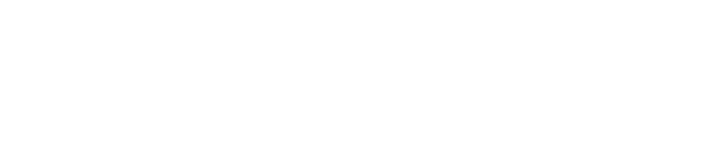
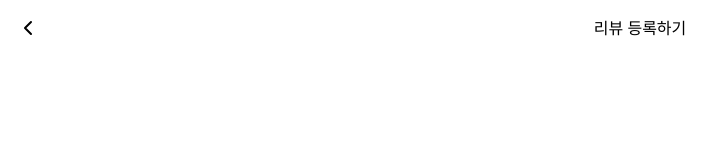
Before and after one commit to nguswjd/PetCare_client, a React (Vite) app: page /hospital/1/review in a window 1280 px wide. Before the commit this address had no page. Shown: the top 160 px of the page, without its empty margins (0-724 px from the left). Built offline with nearby package versions, Linux system fonts and the light colour scheme.

Commit message:
feat: header 컴포넌트 분리

```diff
--- a/src/App.tsx
+++ b/src/App.tsx
@@ -3,6 +3,7 @@ import Login from "./pages/login";
 import Join from "./pages/join/join";
 import MainPage from "./pages/main";
 import Hospital from "./pages/hospital";
+import Review from "./pages/review";
 
 function App() {
   return (
@@ -11,6 +12,7 @@ function App() {
       <Route path="/login" element={<Login />} />
       <Route path="/join" element={<Join />} />
       <Route path="/hospital/:id" element={<Hospital />} />
+      <Route path="/hospital/:id/review" element={<Review />} />
     </Routes>
   );
 }
--- /dev/null
+++ b/src/components/header.tsx
@@ -0,0 +1,24 @@
+import Button from "./ui/button";
+
+import { ChevronLeft } from "lucide-react";
+
+type HeaderProps = {
+  label?: string;
+};
+
+function Header({ label }: HeaderProps) {
+  return (
+    <header className="relative flex w-full h-14 items-center px-4">
+      <Button
+        variant="icon"
+        icon={ChevronLeft}
+        onClick={() => window.history.back()}
+      />
+      <h2 className="absolute left-1/2 top-1/2 -translate-x-1/2 -translate-y-1/2 font-medium text-base text-black">
+        {label}
+      </h2>
+    </header>
+  );
+}
+
+export default Header;
--- a/src/pages/hospital.tsx
+++ b/src/pages/hospital.tsx
@@ -1,6 +1,8 @@
+import Footer from "@/components/footer";
+import Header from "@/components/header";
+
+import Review from "@/components/review";
 import Button from "@/components/ui/button";
-import Footer from "@/components/footer";
-import Review from "@/components/review";
 
 import { ChevronLeft, PencilLine } from "lucide-react";
 
@@ -45,16 +47,7 @@ function Hospital() {
   return (
     <div className="flex flex-col min-h-screen">
       <div className="sticky top-0 z-10 bg-white">
-        <header className="relative flex w-full h-14 items-center px-4">
-          <Button
-            variant="icon"
-            icon={ChevronLeft}
-            onClick={() => window.history.back()}
-          />
-          <h2 className="absolute left-1/2 top-1/2 -translate-x-1/2 -translate-y-1/2 font-medium text-base text-black">
-            {hospitalInfo.name}
-          </h2>
-        </header>
+        <Header label={hospitalInfo.name} />
 
         <div>
           <img
--- /dev/null
+++ b/src/pages/review.tsx
@@ -0,0 +1,21 @@
+import Header from "@/components/header";
+
+function Review() {
+  // const hospitalInfo = {
+  //   id: 6,
+  //   image: "",
+  //   alt: "이달의 리뷰왕",
+  //   name: "D hospital",
+  //   address: "제주시 이도동",
+  //   businessStatus: "영업종료",
+  //   distance: "30km",
+  // };
+
+  return (
+    <div>
+      <Header label="리뷰 등록하기" />
+    </div>
+  );
+}
+
+export default Review;
```
